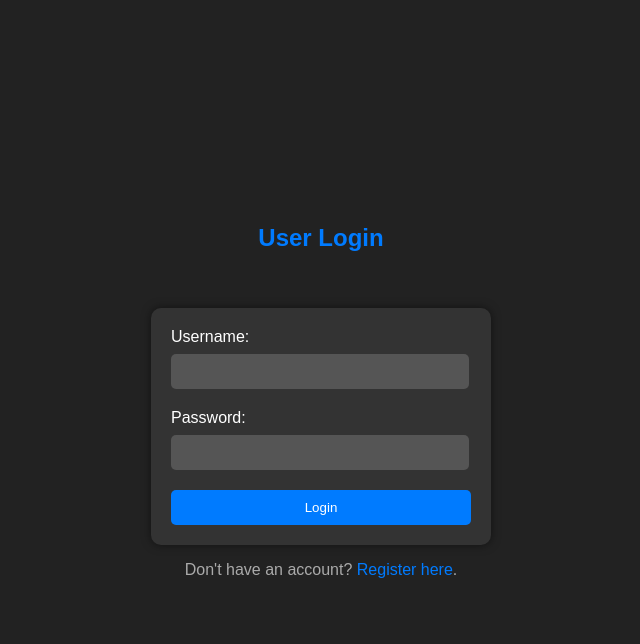
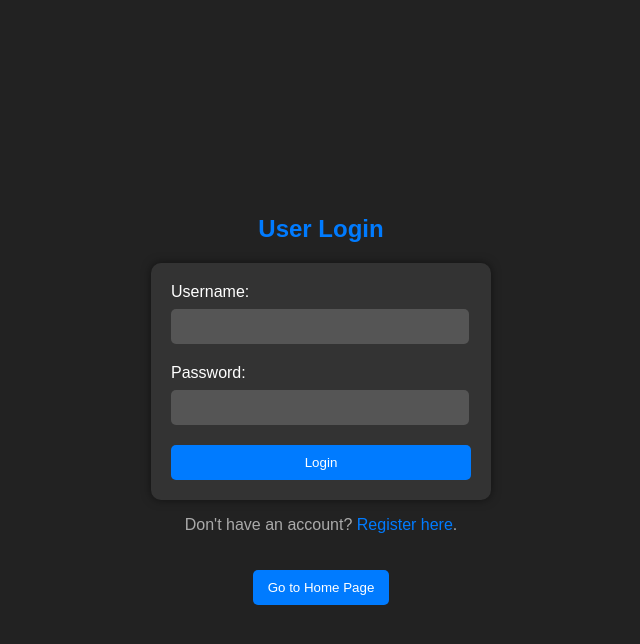
Before and after one commit to JHugh3s89/5218---Group-5, a PHP site: page /login.php in a window 1280 px wide. Shown: the top 644 px of the page, without its empty margins (319-959 px from the left). Run offline with PHP 8.4, Linux system fonts and the light colour scheme.

Commit message:
Update login.php

```diff
--- a/5218/login.php
+++ b/5218/login.php
@@ -5,13 +5,21 @@ require 'database_connection.php';
 
 $error = "";
 
+// CSRF Token Check
 if ($_SERVER["REQUEST_METHOD"] == "POST") {
+    // Check for CSRF Token
+    if (!isset($_POST['csrf_token']) || $_POST['csrf_token'] !== $_SESSION['csrf_token']) {
+        $error = "Invalid CSRF token.";
+    } else {
+        // Get input data and sanitize
         $username = trim($_POST["username"]);
         $password = $_POST["password"];
 
+        // Validate input
         if (empty($username) || empty($password)) {
             $error = "Please fill in all fields.";
         } else {
+            // Prepared statement to prevent SQL injection
             $stmt = $conn->prepare("SELECT username, password FROM USERS WHERE username = ?");
             $stmt->bind_param("s", $username);
             $stmt->execute();
@@ -23,6 +31,8 @@ if ($_SERVER["REQUEST_METHOD"] == "POST") {
 
                 // Verify password
                 if (password_verify($password, $db_password)) {
+                    // Regenerate session ID to prevent session fixation
+                    session_regenerate_id(true);
                     $_SESSION["username"] = $db_username; // Store username in session
                     echo "<script>
                             alert('Login successful! Redirecting to Home Page...');
@@ -38,7 +48,12 @@ if ($_SERVER["REQUEST_METHOD"] == "POST") {
             $stmt->close();
         }
     }
+}
 
+// Generate CSRF Token for the form
+if (!isset($_SESSION['csrf_token'])) {
+    $_SESSION['csrf_token'] = bin2hex(random_bytes(32));
+}
 ?>
 
 <!DOCTYPE html>
@@ -124,13 +139,27 @@ if ($_SERVER["REQUEST_METHOD"] == "POST") {
             color: #dc3545; /* Red error message */
             margin-top: 20px;
         }
+
+        .home-button {
+            margin-top: 20px;
+            padding: 10px 15px;
+            background-color: #007bff;
+            color: white;
+            border: none;
+            border-radius: 5px;
+            cursor: pointer;
+        }
+
+        .home-button:hover {
+            background-color: #0056b3;
+        }
     </style>
 </head>
 <body>
     <h2>User Login</h2>
     <?php
     // Display error message if any
-    if (isset($error)) {
+    if (!empty($error)) {
         echo "<p class='error-message'>$error</p>";
     }
     ?>
@@ -139,8 +168,17 @@ if ($_SERVER["REQUEST_METHOD"] == "POST") {
         <input type="text" id="username" name="username" required><br>
         <label for="password">Password:</label>
         <input type="password" id="password" name="password" required><br>
+
+        <!-- CSRF Token -->
+        <input type="hidden" name="csrf_token" value="<?php echo $_SESSION['csrf_token']; ?>">
+
         <input type="submit" value="Login">
     </form>
     <p>Don't have an account? <a href="reg.php">Register here</a>.</p>
+
+    <!-- Home Page Button -->
+    <a href="homePage.php">
+        <button class="home-button">Go to Home Page</button>
+    </a>
 </body>
 </html>
```
Lines whose indentation alone changed are shown as unchanged.
